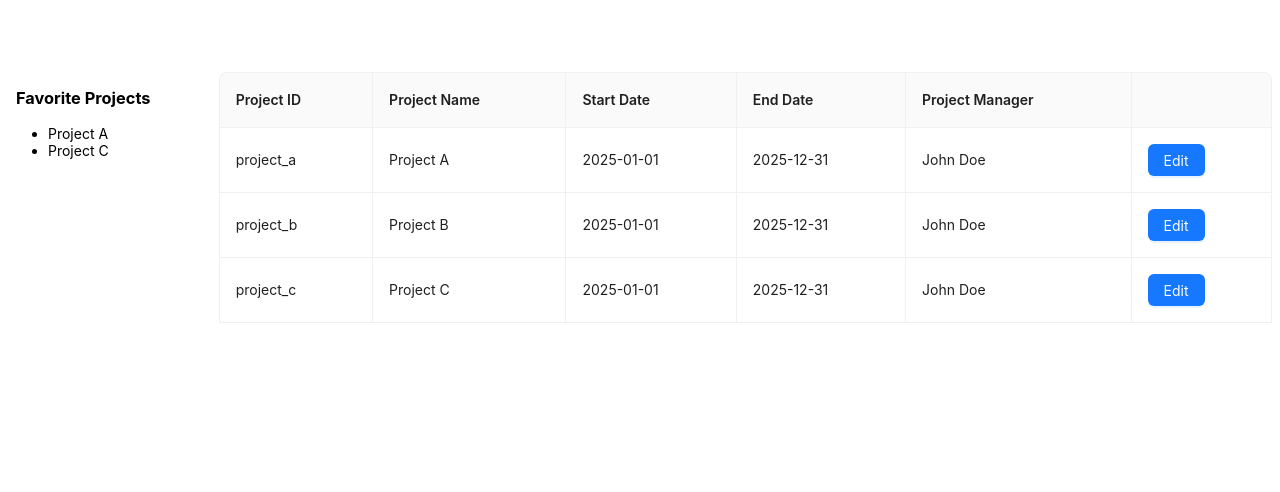
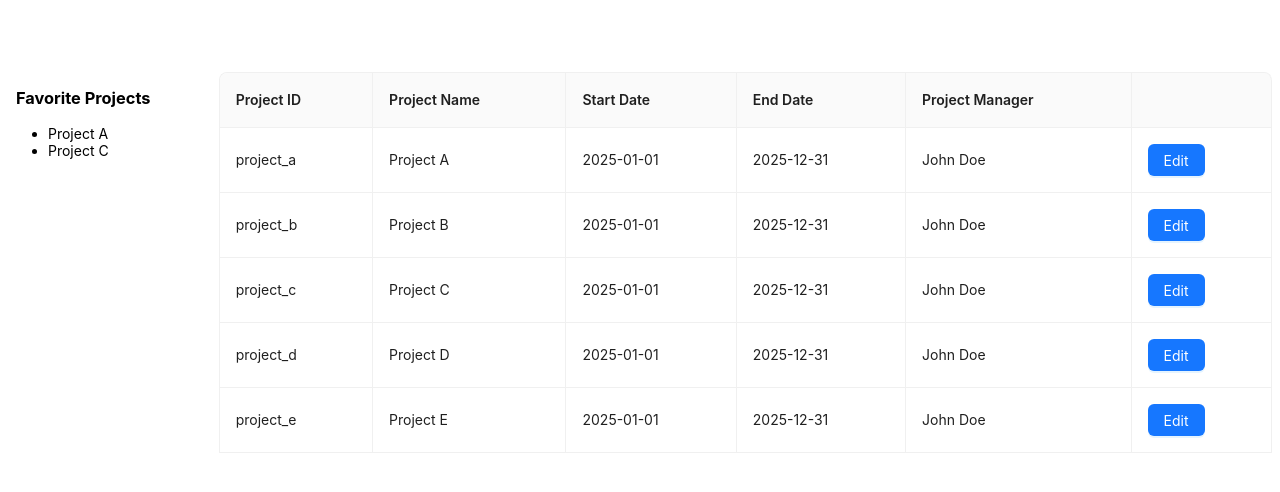
Before and after one commit to allmygod/project-view, a React app: page / in a window 1280 px wide. Shown: the top 492 px of the page. Built offline with nearby package versions, Linux system fonts and the light colour scheme.

Commit message:
feat: update file names & add mock data

```diff
--- a/src/App.js
+++ b/src/App.js
@@ -1,8 +1,8 @@
 import React from "react";
-import ProjectView from "./pages/ProjectView.jsx";
+import View from "./pages/View.jsx";
 
 function App() {
-  return <ProjectView />;
+  return <View />;
 }
 
 export default App;
--- a/src/components/ProjectDetail.jsx
+++ b/src/components/Detail.jsx
@@ -21,7 +21,7 @@ const formItemLayout = {
   },
 };
 
-export default function ProjectDetail() {
+export default function Detail() {
   const { selected, setSelected, setData } = useContext(ProjectContext);
   const [form] = Form.useForm();
 
@@ -34,12 +34,17 @@ export default function ProjectDetail() {
     setSelected(null);
   };
 
+  const onFinishFailed = (errorFields) => {
+    console.log(errorFields);
+  };
+
   return (
     <Form
       {...formItemLayout}
       form={form}
       initialValues={selected}
       onFinish={onFinish}
+      onFinishFailed={onFinishFailed}
     >
       <Form.Item label="Project ID">
         <Typography>{selected.projectId}</Typography>
--- a/src/components/FavoriteProjects.jsx
+++ b/src/components/Favorites.jsx
@@ -6,7 +6,7 @@ const HeaderText = styled.h3`
   margin-left: 0.5rem;
 `;
 
-export default function FavoriteProjects() {
+export default function Favorites() {
   const { data, favorites } = useContext(ProjectContext);
   const projects = useMemo(
     () =>
--- a/src/components/ProjectTable.jsx
+++ b/src/components/List.jsx
@@ -3,7 +3,7 @@ import { Button, Table } from "antd";
 import dayjs from "dayjs";
 import { ProjectContext } from "../contexts/ProjectContext.jsx";
 
-export default function ProjectTable() {
+export default function List() {
   const { data, setSelected } = useContext(ProjectContext);
   const columns = [
     {
--- a/src/contexts/ProjectContext.jsx
+++ b/src/contexts/ProjectContext.jsx
@@ -29,6 +29,22 @@ export const ProjectProvider = ({ children }) => {
       endDate: dayjs("2025-12-31"),
       projectManager: "John Doe",
     },
+    {
+      key: "4",
+      projectId: "project_d",
+      projectName: "Project D",
+      startDate: dayjs("2025-01-01"),
+      endDate: dayjs("2025-12-31"),
+      projectManager: "John Doe",
+    },
+    {
+      key: "5",
+      projectId: "project_e",
+      projectName: "Project E",
+      startDate: dayjs("2025-01-01"),
+      endDate: dayjs("2025-12-31"),
+      projectManager: "John Doe",
+    },
   ]);
   const [selected, setSelected] = useState(false);
   const [favorites, setFavorites] = useState(["project_a", "project_c"]);
--- a/src/pages/ProjectView.jsx
+++ b/src/pages/View.jsx
@@ -2,25 +2,23 @@ import React, { useContext } from "react";
 import { Row, Col } from "antd";
 import styled from "@emotion/styled";
 import { ProjectContext } from "../contexts/ProjectContext.jsx";
-import ProjectTable from "../components/ProjectTable.jsx";
-import ProjectDetail from "../components/ProjectDetail.jsx";
-import FavoriteProjects from "../components/FavoriteProjects.jsx";
+import List from "../components/List.jsx";
+import Detail from "../components/Detail.jsx";
+import Favorites from "../components/Favorites.jsx";
 
 const CustomCol = styled(Col)`
   margin-top: 4rem;
   justify-content: center;
 `;
 
-export default function ProjectView() {
+export default function View() {
   const { selected } = useContext(ProjectContext);
   return (
     <Row>
       <CustomCol span={4}>
-        <FavoriteProjects />
+        <Favorites />
       </CustomCol>
-      <CustomCol span={20}>
-        {selected ? <ProjectDetail /> : <ProjectTable />}
-      </CustomCol>
+      <CustomCol span={20}>{selected ? <Detail /> : <List />}</CustomCol>
     </Row>
   );
 }
```
